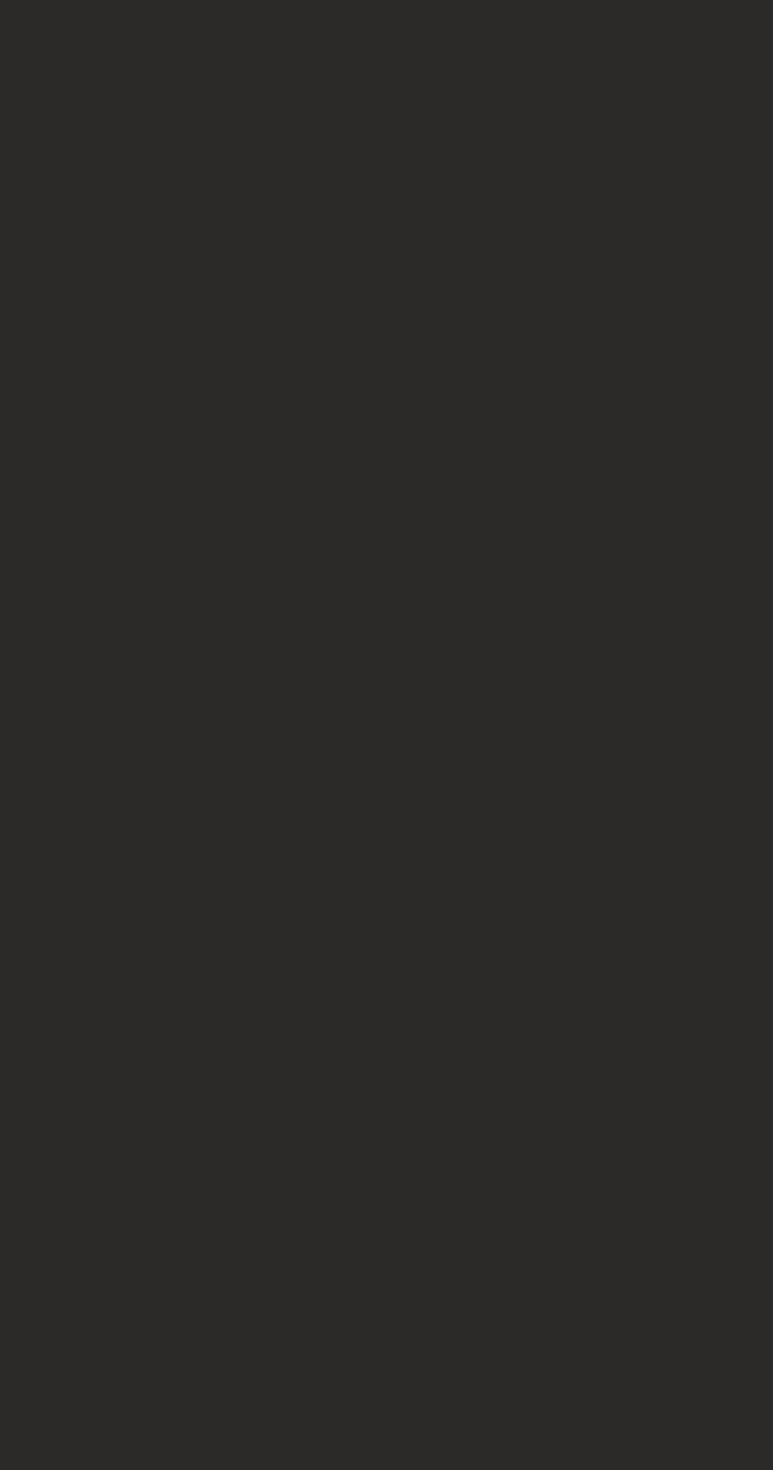
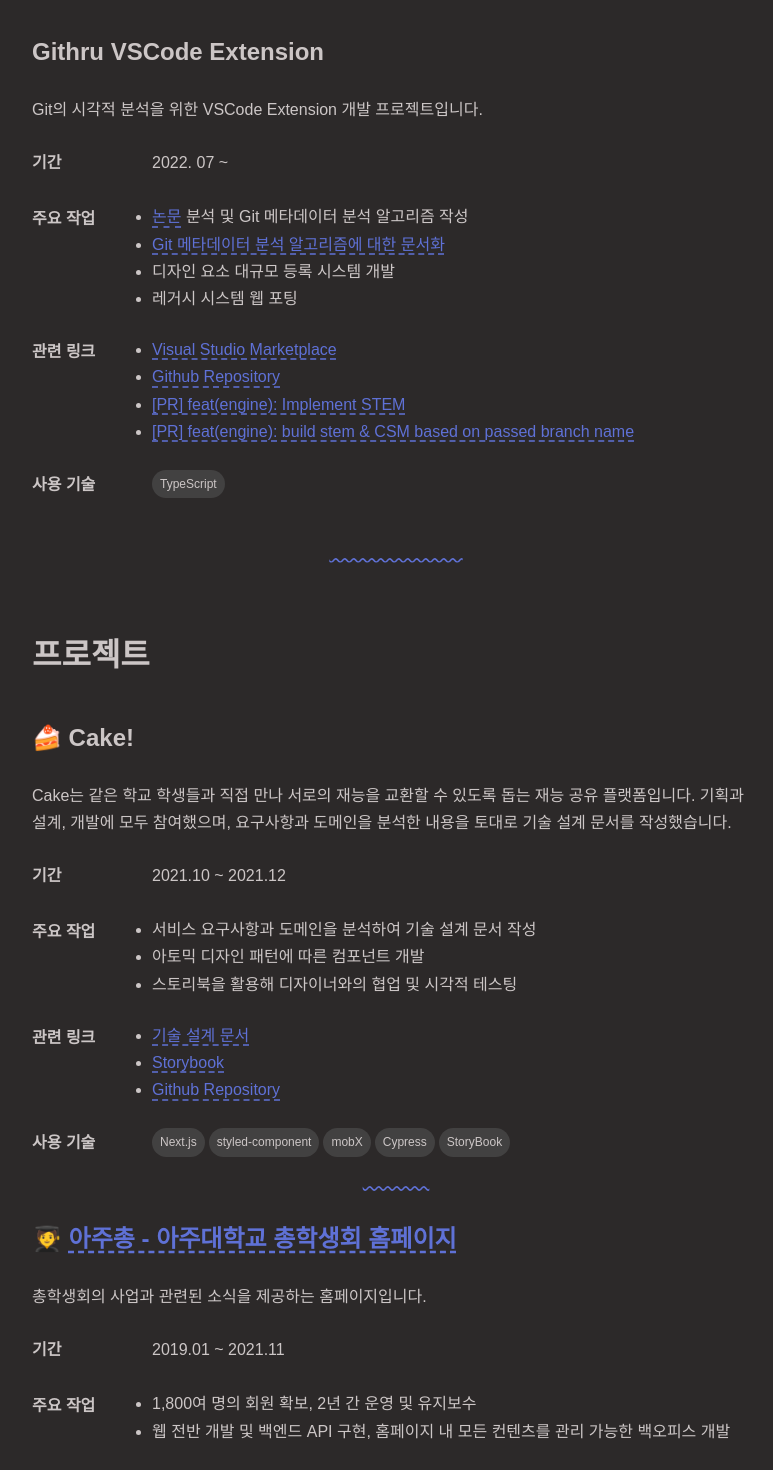
Before and after one commit to ooooorobo/oooooroblog, a Next.js app: page /about in a window 1280 px wide. Shown: the part 1080-2550 px from the top of the page, without its empty margins (244-1017 px from the left). Before the commit the page ends 800 px from the top, so only its background shows below. Built offline with nearby package versions, Linux system fonts and the light colour scheme; a web font is replaced by a local one.

Commit message:
post: edit about

```diff
--- a/src/components/about/ProjectDetail.tsx
+++ b/src/components/about/ProjectDetail.tsx
@@ -6,7 +6,6 @@
 
 interface ProjectDetailProps {
   period: string;
-  teamInfo: string[];
   works: (string | ReactNode)[];
   posts: PostInfo[];
   techs: string[];
@@ -19,7 +18,6 @@
 
 export default function ProjectDetail({
   period,
-  teamInfo,
   works,
   posts,
   techs,
@@ -36,16 +34,6 @@
       </Row>
       <Row>
         <Subtitle>
-          <h3>팀 구성</h3>
-        </Subtitle>
-        <ul>
-          {teamInfo.map((info, idx) => (
-            <li key={idx}>{info}</li>
-          ))}
-        </ul>
-      </Row>
-      <Row>
-        <Subtitle>
           <h3>주요 작업</h3>
         </Subtitle>
         <ul>
@@ -54,6 +42,7 @@
           ))}
         </ul>
       </Row>
+      {posts?.length && (
         <Row>
           <Subtitle>
             <h3>관련 링크</h3>
@@ -68,6 +57,7 @@
             ))}
           </ul>
         </Row>
+      )}
       <Row>
         <Subtitle>
           <h3>사용 기술</h3>
--- a/src/pages/about.mdx
+++ b/src/pages/about.mdx
@@ -1,9 +1,174 @@
 import {Article} from "../components/post/PostLayout";
+import ContactIconList from "../components/common/ContactIconList";
+import WavyLine from "../components/WavyLine";
+import ProjectDetail from "../components/about/ProjectDetail";
+import {NextSeo} from "next-seo";
+import Link from "../components/mdx/Link";
 
 <div style={{paddingTop: '100px'}}/>
 
-🚧 재정비중입니다..
+# 👋 안녕하세요!
+
+웹 프론트엔드 개발자 **조예진**입니다.
+
+<div style={{position: 'relative', height: '50px'}}>
+    <ContactIconList/>
+</div>
+
+<WavyLine size="20" top={'20px'} height={'80px'}/>
+
+
+# 경력
+
+## 🐊 미리디 - [미리캔버스](https://www.miricanvas.com/)
+
+미리캔버스는 웹 기반 그래픽 에디터 서비스입니다.
+
+<ProjectDetail period={'2022. 01 ~'}
+               works={[
+                   '주요 업무: 인쇄물 제작용 디자인을 위한 에디터 특수 기능 구현',
+                   '웹 프로덕션 빌드 최적화를 통한 배포 비용 절감',
+                   '디자인 요소 대규모 등록 시스템 개발',
+                   '레거시 시스템 웹 포팅',
+               ]}
+               techs={['TypeScript', 'React', 'styled-component', 'Webpack']}/>
+
+
+<WavyLine size="10" top={'20px'} height={'80px'}/>
+
+# 오픈소스
+
+## Githru VSCode Extension
+
+Git의 시각적 분석을 위한 VSCode Extension 개발 프로젝트입니다.
+
+<ProjectDetail period={'2022. 07 ~'}
+               works={[
+                   <span><Link href={'https://ieeexplore.ieee.org/abstract/document/9222261'}>논문</Link> 분석 및 Git 메타데이터 분석 알고리즘 작성</span>,
+                   <span><Link href={'https://github.com/githru/githru-vscode-ext/issues/172'}>Git 메타데이터 분석 알고리즘에 대한 문서화</Link></span>,
+                   '디자인 요소 대규모 등록 시스템 개발',
+                   '레거시 시스템 웹 포팅',
+               ]}
+               posts={[{
+                 title: 'Visual Studio Marketplace',
+                 link: 'https://marketplace.visualstudio.com/items?itemName=githru.githru-vscode-ext',
+               },{
+                 title: 'Github Repository',
+                 link: 'https://github.com/githru/githru-vscode-ext',
+               },
+                   {
+                   title: '[PR] feat(engine): Implement STEM',
+                   link: 'https://github.com/githru/githru-vscode-ext/pull/91'
+               }, {
+                   title: '[PR] feat(engine): build stem & CSM based on passed branch name',
+                   link: 'https://github.com/githru/githru-vscode-ext/pull/198'
+               }]}
+               techs={['TypeScript']}/>
+
+<WavyLine size="10" top={'20px'} height={'80px'}/>
+
+# 프로젝트
+
+## 🍰 Cake!
+
+Cake는 같은 학교 학생들과 직접 만나 서로의 재능을 교환할 수 있도록 돕는 재능 공유 플랫폼입니다. 기획과 설계, 개발에 모두 참여했으며, 요구사항과 도메인을 분석한 내용을 토대로 기술 설계 문서를 작성했습니다.
+
+<ProjectDetail period={'2021.10 ~ 2021.12'}
+               works={['서비스 요구사항과 도메인을 분석하여 기술 설계 문서 작성',
+                   '아토믹 디자인 패턴에 따른 컴포넌트 개발',
+                   '스토리북을 활용해 디자이너와의 협업 및 시각적 테스팅']}
+               posts={[{
+                   title: '기술 설계 문서',
+                   link: 'https://docs.google.com/document/d/15EEdAm05md8PaBFjUEky3PJozWJyxrYEZ_oCcNg83Bk/edit'
+               }, {
+                   title: 'Storybook',
+                   link: 'https://wanted-fork-fork.github.io/cake-FE/?path=/story/atoms-category--category'
+               }, {
+                   title: 'Github Repository',
+                   link: 'https://github.com/wanted-fork-fork/cake-FE'
+               }]}
+               techs={['Next.js', 'styled-component', 'mobX', 'Cypress', 'StoryBook']}/>
+
+<WavyLine size="5"/>
+
+## 🧑‍🎓 [아주총 - 아주대학교 총학생회 홈페이지](https://ajouchong.com/)
+
+총학생회의 사업과 관련된 소식을 제공하는 홈페이지입니다.
+
+<ProjectDetail period={'2019.01 ~ 2021.11'}
+               works={[
+                   '1,800여 명의 회원 확보, 2년 간 운영 및 유지보수',
+                   '웹 전반 개발 및 백엔드 API 구현, 홈페이지 내 모든 컨텐츠를 관리 가능한 백오피스 개발'
+               ]}
+               techs={['Next.js', 'django', 'AWS(EC2, RDS, S3)']}/>
+
+<WavyLine size="10" top={'20px'} height={'80px'}/>
+
+# **커뮤니티**
+
+### **테크니컬 세미나**
+
+- *2022.11 ~*
+- [웹팩으로 코드 스플리팅 해보기](https://www.miricanvas.com/v/11n9rw7)
+- [리액트 상태관리 라이브러리 얕게 훑어보기](https://www.miricanvas.com/v/11l7cwd)
+
+### **리팩터링 스터디**
+
+- *2022.11 ~*
+- [리팩터링 2판](https://product.kyobobook.co.kr/detail/S000001810241) 책을 읽고, 책에서 소개하는 기법을 실제 코드에 적용해 보는 스터디입니다.
+- [GitHub Repository](https://github.com/githru-study/book-refactoring)
+
+### **자바스크립트 스터디**
+
+- *2022.01 ~ 2022.03*
+- [모던 자바스크립트 Deep Dive](https://www.aladin.co.kr/shop/wproduct.aspx?ItemId=251552545) 책의 내용을 공유하는 방식으로 운영한 스터디입니다.
+
+<WavyLine size="10" top={'20px'} height={'80px'}/>
+
+# 기타
+
+## 학력
+
+### 아주대학교
+
+2018.03 ~ 2022. 02
+
+- 소프트웨어및컴퓨터공학 전공 <small>(4.05 / 4.5)</small>
+- 디지털미디어 전공 (복수전공)
+
+<WavyLine size="4" />
+
+## 활동
+
+### 2023
+- 연합 IT 개발동아리 [NEXTERS](https://teamnexters.com/about) 22기, 웹 프론트엔드 개발자
+
+### 2022
+- 2022 오픈소스 컨트리뷰션 아카데미, &#60;Githru: Git의 시각적 분석을 위한 VSCode Extension> 프로젝트 멘티 Masters 수료, 정보통신산업진흥원장상 수상(우수상)
+
+### 2021
+- 제 7회 LINC+ 창업아이디어 경진대회, 비교과부문 &#60;Cake> 프로젝트 참여, 장려상 수상
+- 아주대학교 VHEX Lab, &#60;청소년 공감유형 진단·교육용 VR 콘텐츠 개발> 프로젝트 참여 ([링크](https://www.ajou.ac.kr/kr/ajou/news.do?mode=view&articleNo=111005&article.offset=0&articleLimit=12))
+- Google Cloud Speech를 활용해 Speech-to-Text 기능 구현
+- 인증 및 계정 관련 API 구현
+- 미디어학과 &#60;Immersive Media Programming> 과목 TA
+- 제40대 아주대학교 총학생회 비상대책위원회 소통발전국장
+
+### 2020
+- 아주대학교 총학생회 공식 홈페이지 개발TF팀장
+- 제39대 아주대학교 총학생회 ‘아워’ 소통발전차장
+
+### 2019
+- 2019-2학기 파란학기제, &#60;소방관의 화재 구출 작전을 소재로 한 모바일 게임 개발> 프로젝트 참여, 훌륭한 뱃사공상(대상) 수상 ([링크](https://m.blog.naver.com/PostView.naver?isHttpsRedirect=true&blogId=greatajou&logNo=221833365858))
+- 미디어학과 게임제작 소학회 ‘브레인스톰’ 회장
+- 대학생연합 게임제작동아리 ‘브릿지’ 7기, 게임 클라이언트 개발자
+- 미디어학과 &#60;컴퓨터프로그래밍> 과목 튜터
+- 제38대 아주대학교 총학생회 ‘다움’ 소통발전국원
+
+### 2018
+- 모바일 게임 &#60;Tasty Pizza> 구글 플레이스토어 출시
 
 export default ({children}) => <Article>
+    <NextSeo title={'조예진 | Resume'} description={'웹 프론트엔드 개발자 조예진입니다.'} openGraph={{title: '조예진 | Resume', description: '웹 프론트엔드 개발자 조예진입니다.'}} />
     {children}
 </Article>
```
Lines whose indentation alone changed are shown as unchanged.
